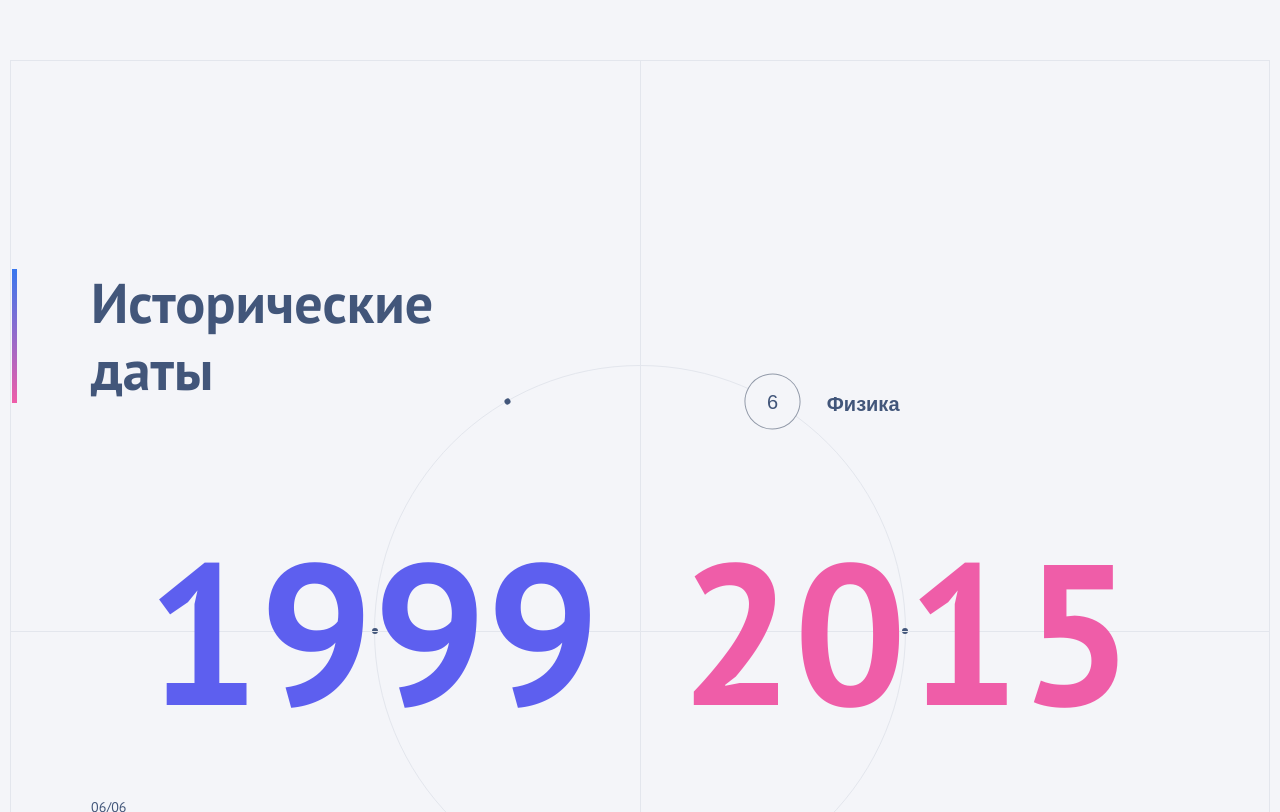
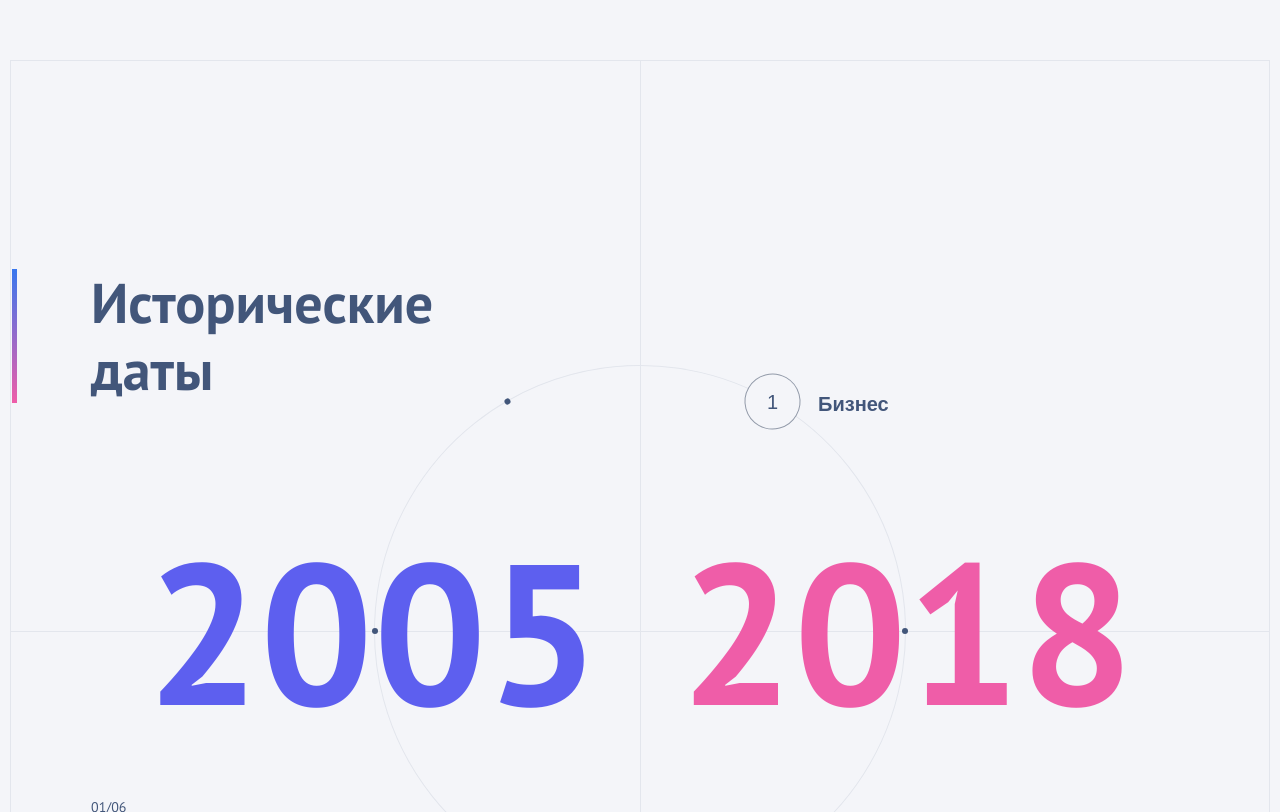
Before and after one commit to Pahanahan/test-years, a React (Create React App) app: page / in a window 1280 px wide. Shown: the part 140-952 px from the top of the page. Built offline with nearby package versions, Linux system fonts and the light colour scheme.

Commit message:
fix: bags with rotate

```diff
--- a/src/components/Timeline/Timeline.module.scss
+++ b/src/components/Timeline/Timeline.module.scss
@@ -29,13 +29,23 @@
     }
   }
 
-  &__circle {
+  &__circle-border {
     width: 530px;
     height: 530px;
     border: 1px solid rgba(227, 230, 237, 1);
     border-radius: 50%;
-    position: relative;
-    transition: all 0.4s;
+    position: absolute;
+    transition: transform 0.4s ease;
+    z-index: 1;
+  }
+
+  &__circle {
+    width: 530px;
+    height: 530px;
+    position: absolute;
+    border-radius: 50%;
+    transition: transform 0.4s ease;
+    z-index: 3;
   }
 
   &__btn {
@@ -78,11 +88,18 @@
   &__description {
     position: absolute;
     top: 2px;
-    right: -100px;
+    padding-left: 40px;
     font-size: 20px;
     font-weight: 700;
     line-height: 30px;
     color: #42567a;
+    opacity: 0;
+
+    &--active {
+      transition: opacity 0.3s ease-in;
+      transition-delay: 0.7s;
+      opacity: 1;
+    }
   }
 
   &__title {
--- a/src/components/Timeline/Timeline.tsx
+++ b/src/components/Timeline/Timeline.tsx
@@ -7,9 +7,8 @@ import type { ITimeline } from "../../data/timelineData";
 import styles from "./Timeline.module.scss";
 
 function Timeline() {
-  const [activeIndex, setActiveIndex] = useState<number>(
-    timelineData.length - 1
-  );
+  const [activeIndex, setActiveIndex] = useState<number>(0);
+  const [rotateDeg, setRotateDeg] = useState<number>(60);
 
   const categoriesLength = timelineData.length;
   const categoriesName = timelineData[activeIndex].category;
@@ -28,65 +27,59 @@ function Timeline() {
     ].year,
   ];
 
+  const handleChangeActiveIndex = (id: number): void => {
+    setActiveIndex(id);
+    setRotateDeg((id + 1) * 60);
+  };
+
   const timelineDataMap = timelineData.map((item, index) => {
-    const style = `rotate(${
-      (360 / timelineData.length) * index
-    }deg) translate(265px)`;
+    const angle = (360 / timelineData.length) * index;
 
-    const styleHorizonPosition = `rotate(${
-      -(360 / timelineData.length) * index
-    }deg)`;
+    const style = `rotate(${angle}deg) translate(265px)`;
 
-    if (activeIndex === index) {
+    const styleHorizonPosition = `rotate(${-angle + rotateDeg}deg)`;
+
     return (
       <button
-          onClick={() => setActiveIndex(item.id)}
+        onClick={() => handleChangeActiveIndex(item.id - 1)}
         key={item.id}
-          className={`${styles["timeline__btn"]} ${styles["timeline__btn--active"]}`}
+        className={`${styles["timeline__btn"]} ${
+          activeIndex === index ? styles["timeline__btn--active"] : ""
+        }`}
         style={{ transform: style }}
       >
         <div
           className={styles["timeline__btn-number"]}
-            style={{
-              transform: styleHorizonPosition,
-            }}
+          style={{ transform: styleHorizonPosition }}
         >
           {item.id}
-            <span className={styles["timeline__description"]}>
+          <span
+            className={`${styles["timeline__description"]} ${
+              activeIndex === index
+                ? styles["timeline__description--active"]
+                : ""
+            }`}
+          >
             {categoriesName}
           </span>
         </div>
       </button>
     );
-    } else {
-      return (
-        <button
-          onClick={() => setActiveIndex(index)}
-          key={item.category}
-          className={styles["timeline__btn"]}
-          style={{ transform: style }}
-        >
-          <div
-            className={styles["timeline__btn-number"]}
-            style={{
-              transform: styleHorizonPosition,
-            }}
-          >
-            {item.id}
-          </div>
-        </button>
-      );
-    }
   });
 
-  const activeAngle = (360 / (timelineData.length - 1)) * activeIndex;
+  const activeAngle = (360 / timelineData.length) * activeIndex;
+  const style = `rotate(${-activeAngle - 60}deg)`;
 
   return (
     <div className={styles["timeline"]}>
       <div className={styles["timeline__interactive"]}>
         <div
+          className={styles["timeline__circle-border"]}
+          style={{ transform: style }}
+        ></div>
+        <div
           className={styles["timeline__circle"]}
-          style={{ transform: `rotate(-${activeAngle}deg)` }}
+          style={{ transform: style }}
         >
           {timelineDataMap}
         </div>
@@ -103,6 +96,8 @@ function Timeline() {
         timelineDataCategoryItems={timelineDataCategoryItems}
         onActiveIndex={activeIndex}
         onSetActiveIndex={setActiveIndex}
+        // onSetRotateDeg={setRotateDeg}
+        // onHandleChangeActiveIndex={handleChangeActiveIndex}
       />
     </div>
   );
--- a/src/components/Timeline/components/TimelineSwiper/TimelineSwiper.tsx
+++ b/src/components/Timeline/components/TimelineSwiper/TimelineSwiper.tsx
@@ -16,6 +16,8 @@ interface TimelineSwiperProps {
   categoriesLength: number;
   onActiveIndex: number;
   onSetActiveIndex: Dispatch<SetStateAction<number>>;
+  // onSetRotateDeg: Dispatch<SetStateAction<number>>;
+  // onHandleChangeActiveIndex: Dispatch<SetStateAction<number>>;
 }
 
 function TimelineSwiper({
@@ -23,7 +25,9 @@ function TimelineSwiper({
   categoriesLength,
   onActiveIndex,
   onSetActiveIndex,
-}: TimelineSwiperProps) {
+}: // onSetRotateDeg,
+// onHandleChangeActiveIndex,
+TimelineSwiperProps) {
   const disabledNext = onActiveIndex >= categoriesLength - 1 ? true : false;
   const disabledPrev = onActiveIndex <= 0 ? true : false;
 
```
Lines whose indentation alone changed are shown as unchanged.
